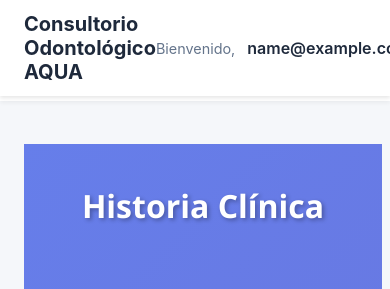
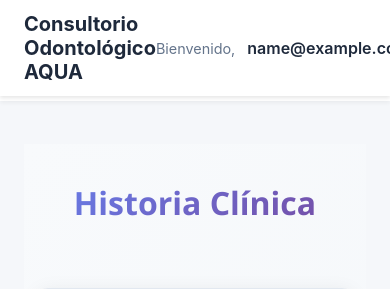
Before and after one commit to EspMateo/consultorio_odontologico_aqua, a React (Vite) app in the folder odontologia/fronendvite/consultorioOdontologicoAqua/: page /dashboard/pacientes/historia-clinica/1 in a window 390 px wide. Shown: the top 289 px of the page. Built offline with nearby package versions, Linux system fonts and the light colour scheme; no server answers; sample sign-in values are in the browser's storage.

Commit message:
Limpieza de console.logs y mensajes en historia clinica y mejora visual

```diff
--- a/odontologia/fronendvite/consultorioOdontologicoAqua/src/Components/HistoriaClinica.jsx
+++ b/odontologia/fronendvite/consultorioOdontologicoAqua/src/Components/HistoriaClinica.jsx
@@ -135,7 +135,7 @@ const HistoriaClinica = () => {
 
   // Forzar re-render cuando se actualiza formData
   useEffect(() => {
-    console.log('FormData actualizado:', formData);
+    // FormData actualizado
   }, [formData]);
 
   const cargarPacientes = async () => {
@@ -162,27 +162,9 @@ const HistoriaClinica = () => {
   const cargarDatosHistoriaClinica = async () => {
     try {
       setLoading(true);
-      console.log('Cargando datos para paciente:', pacienteSeleccionado.id, 'fecha:', fechaSeleccionada);
 
       const response = await axios.get(buildApiUrl(`historia-clinica/paciente/${pacienteSeleccionado.id}/fecha/${fechaSeleccionada}`));
       const data = response.data;
-
-      console.log('Respuesta del servidor:', data);
-      console.log('Tipo de datos recibidos:', typeof data);
-      console.log('Keys del objeto:', Object.keys(data));
-
-      if (data) {
-        console.log('Datos específicos:', {
-          motivoConsulta: data.motivoConsulta,
-          cepilladoDental: data.cepilladoDental,
-          usaHiloDental: data.usaHiloDental,
-          fumador: data.fumador,
-          enfermedadesActuales: data.enfermedadesActuales,
-          alergias: data.alergias,
-          medicamentos: data.medicamentos,
-          examenLocal: data.examenLocal
-        });
-      }
 
       cargarDatosEnFormulario(data);
       setHistoriaActual(data);
@@ -190,7 +172,6 @@ const HistoriaClinica = () => {
       showMessage('Historia clínica cargada correctamente', 'success');
 
     } catch (error) {
-      console.error('Error al cargar datos:', error);
       const errorMsg = error.response?.data?.error || error.message || 'Error al cargar datos de la fecha seleccionada';
       showMessage(errorMsg, 'error');
       limpiarDatos();
@@ -200,8 +181,6 @@ const HistoriaClinica = () => {
   };
 
   const cargarDatosEnFormulario = (data) => {
-    console.log('Datos recibidos del servidor:', data); // Debug
-
     // Asignar datos directamente como en Periodoncia
     setFormData({
       motivoConsulta: data.motivoConsulta || '',
@@ -267,19 +246,6 @@ const HistoriaClinica = () => {
         rebordesResiduales: false,
         bridasyFrenillos: false
       }
-    });
-
-    console.log('FormData actualizado:', {
-      motivoConsulta: data.motivoConsulta || '',
-      cepilladoDental: data.cepilladoDental || '',
-      usaHiloDental: data.usaHiloDental === true || data.usaHiloDental === 1,
-      fumador: data.fumador === true || data.fumador === 1,
-      tieneEnfermedades: data.enfermedadesActuales && data.enfermedadesActuales.trim() !== '',
-      enfermedadesActuales: data.enfermedadesActuales || '',
-      alergias: data.alergias && data.alergias.trim() !== '',
-      tomaMedicamentos: data.medicamentos && data.medicamentos.trim() !== '',
-      medicamentos: data.medicamentos || '',
-      continenteAlteraciones: data.examenLocal && data.examenLocal.trim() !== ''
     });
   };
 
--- a/odontologia/fronendvite/consultorioOdontologicoAqua/src/Components/styles/HistoriaClinica.css
+++ b/odontologia/fronendvite/consultorioOdontologicoAqua/src/Components/styles/HistoriaClinica.css
@@ -1,36 +1,48 @@
 /* Contenedor principal */
 .historia-clinica-container {
-  width: 1300px;
+  width: 100%;
+  max-width: 100%;
   margin: 0;
-  padding: 0;
+  padding: 20px;
   min-height: 100vh;
-  background: linear-gradient(135deg, #667eea 0%, #764ba2 100%);
+  background: linear-gradient(135deg, #f8fafc 0%, #e2e8f0 100%);
   font-family: 'Segoe UI', Tahoma, Geneva, Verdana, sans-serif;
+  display: flex;
+  flex-direction: column;
+  align-items: center;
+  box-sizing: border-box;
 }
 
 /* Header */
 .historia-clinica-header {
   text-align: center;
   margin-bottom: 2rem;
-  color: white;
+  color: #1e293b;
   padding: 2rem 0;
+  width: 95%;
+  max-width: 1400px;
 }
 
 .historia-clinica-header h1 {
   font-size: 2.5rem;
   font-weight: 700;
   margin: 0;
-  text-shadow: 2px 2px 4px rgba(0, 0, 0, 0.3);
+  background: linear-gradient(135deg, #667eea 0%, #764ba2 100%);
+  -webkit-background-clip: text;
+  -webkit-text-fill-color: transparent;
+  background-clip: text;
+  text-shadow: none;
 }
 
 /* Contenido principal */
 .historia-clinica-content {
-  width: 100%;
-  max-width: 100%;
-  margin: 0;
+  width: 95%;
+  max-width: 1400px;
+  margin: 0 auto;
   background: white;
-  border-radius: 0;
-  box-shadow: none;
+  border-radius: 12px;
+  box-shadow: 0 4px 20px rgba(0, 0, 0, 0.08);
+  border: 1px solid #e2e8f0;
   overflow: hidden;
   position: relative;
 }
@@ -390,15 +402,13 @@
 /* Responsive */
 @media (max-width: 1400px) {
   .historia-clinica-container {
-    width: 100%;
-    max-width: 100%;
-    padding: 0;
+    padding: 15px;
   }
 
+  .historia-clinica-header,
   .historia-clinica-content {
-    width: 100%;
-    max-width: 100%;
-    margin: 0;
+    width: 95%;
+    max-width: 1200px;
   }
 
   .form-section {
@@ -418,15 +428,13 @@
 
 @media (max-width: 1200px) {
   .historia-clinica-container {
-    width: 100%;
-    max-width: 100%;
-    padding: 0;
+    padding: 10px;
   }
 
+  .historia-clinica-header,
   .historia-clinica-content {
-    width: 100%;
-    max-width: 100%;
-    margin: 0;
+    width: 95%;
+    max-width: 1000px;
   }
 
   .form-section {
@@ -446,15 +454,13 @@
 
 @media (max-width: 768px) {
   .historia-clinica-container {
-    width: 100%;
-    max-width: 100%;
-    padding: 0;
+    padding: 10px;
   }
 
+  .historia-clinica-header,
   .historia-clinica-content {
-    width: 100%;
+    width: 95%;
     max-width: 100%;
-    margin: 0;
   }
 
   .historia-clinica-header h1 {
@@ -501,7 +507,7 @@
 
 @media (max-width: 480px) {
   .historia-clinica-container {
-    padding: 0.5rem;
+    padding: 5px;
   }
 
   .form-section {
```
